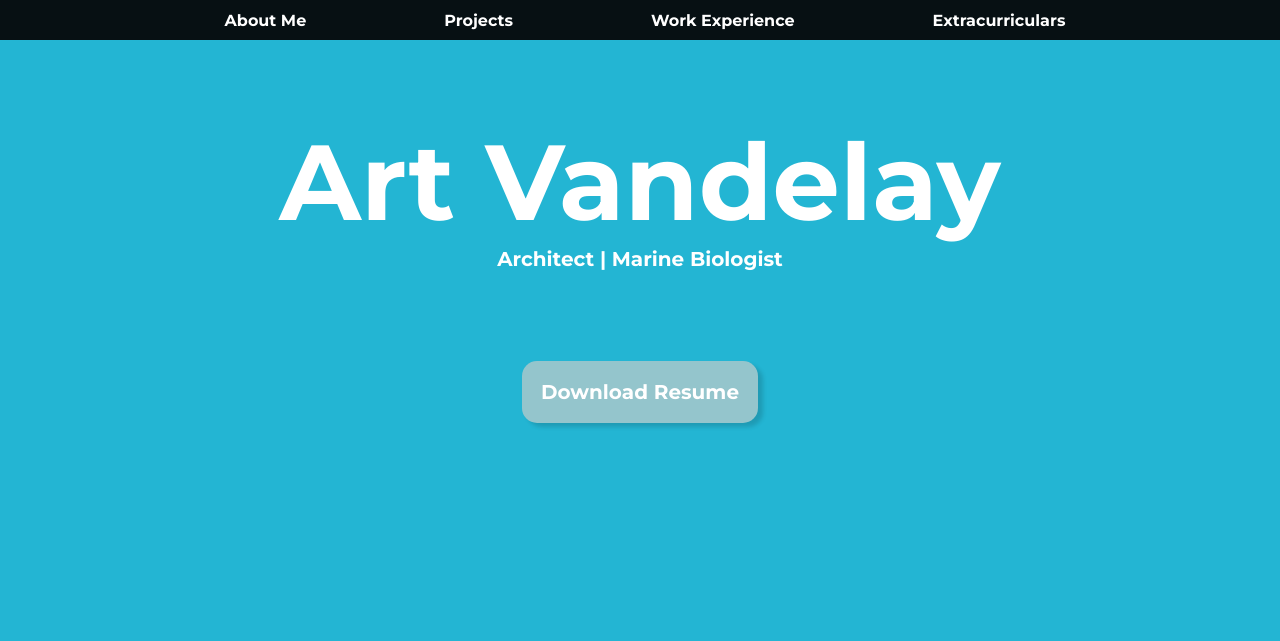
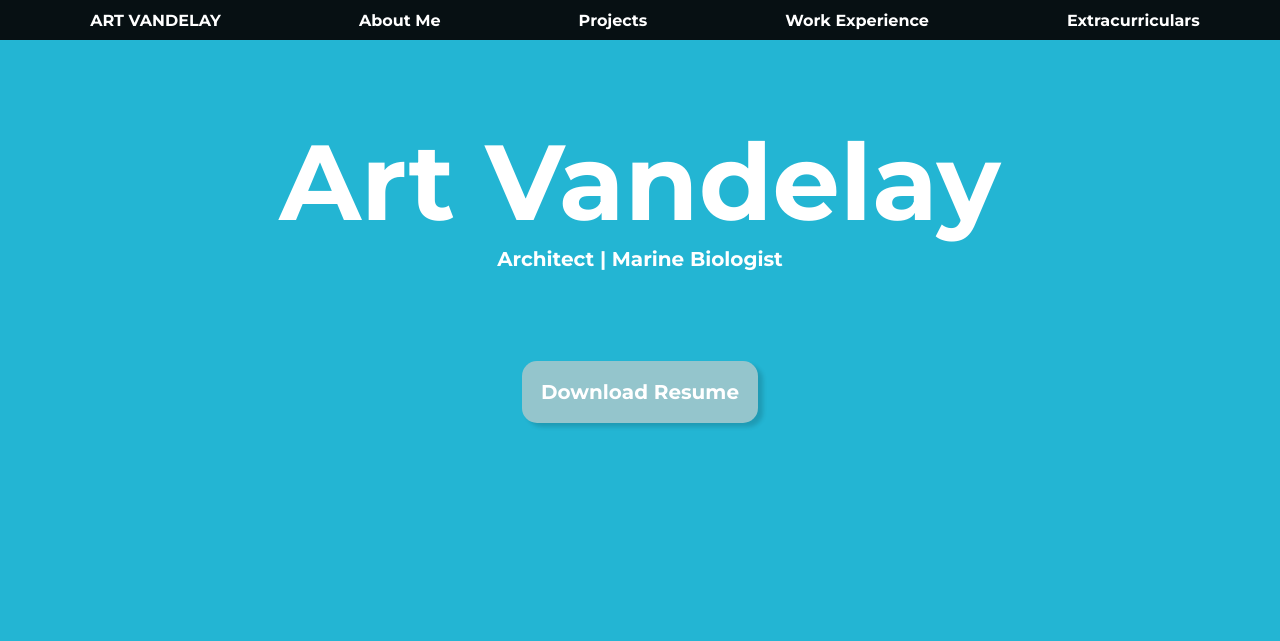
Before and after one commit to acm-projects/workshop-Personal-Website, a plain HTML site: page src/index.html in a window 1280 px wide. Shown: the top 641 px of the page. Drawn offline with Linux system fonts and the light colour scheme.

Commit message:
smooth scroll behavior and added name to nav to have an anchor for intro section

```diff
--- a/src/index.html
+++ b/src/index.html
@@ -17,6 +17,7 @@
     <body>
         <!-- Code for link header -->
         <nav>
+            <a href="#intro">ART VANDELAY</a>
             <a href="#about">About Me</a>
             <a href="#projects">Projects</a>
             <a href="#work-experience">Work Experience</a>
--- a/src/styles/index.css
+++ b/src/styles/index.css
@@ -10,6 +10,7 @@ html, body {
     height: 100%;
     margin: 0;
     padding: 0;
+    scroll-behavior: smooth;
 }
 
 nav {
```
